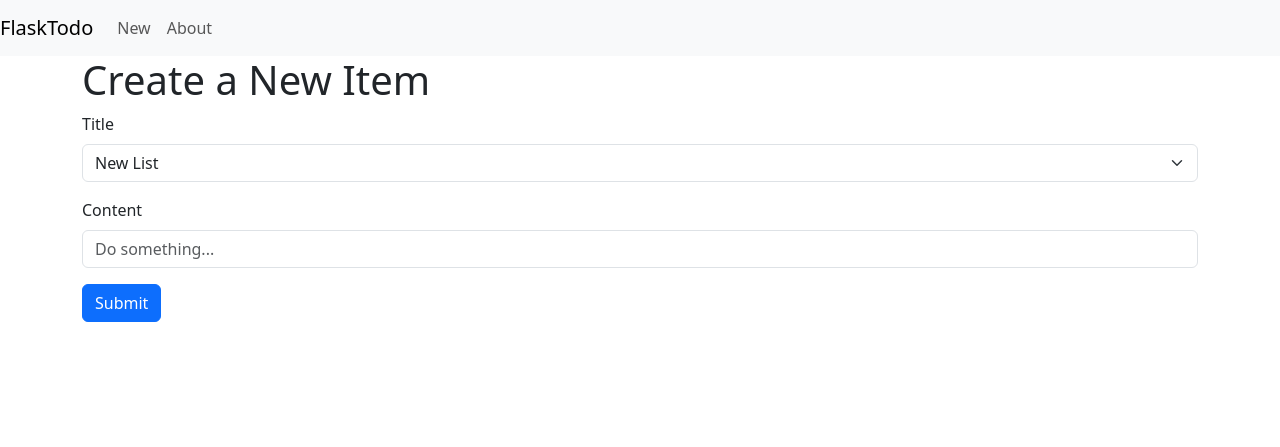
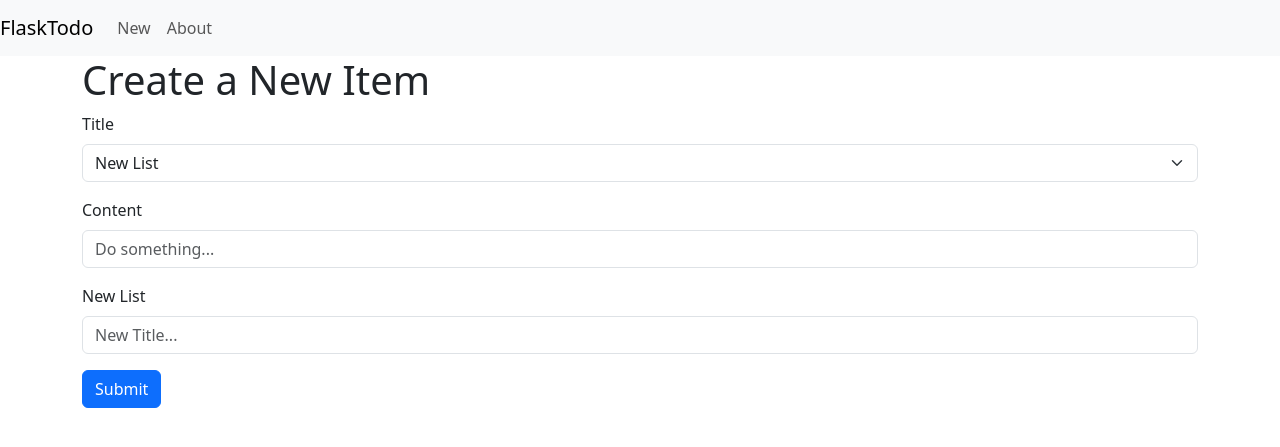
Before and after one commit to Jameschan215/flask_todo, a Flask app: page /create in a window 1280 px wide. Shown: the top 447 px of the page. Run offline with Flask 2, Linux system fonts and the light colour scheme; data comes from the database, SQL or seed files in the repository; both versions use the stored data as it was after the commit; some libraries are stand-ins or nearby versions.

Commit message:
add list category not finished

```diff
--- a/app.py
+++ b/app.py
@@ -42,7 +42,9 @@ def create():
     lists = conn.execute('SELECT title FROM lists;').fetchall()
     form = TodoForm()
     form.title.choices = [(i + 1, item['title']) for (i, item) in enumerate(lists)]
+    form.new_list_title.render_kw = {'placeholder': 'New Title...'}
     form.content.render_kw = {'placeholder': 'Do something...'}
+
 
     if form.validate_on_submit():
         content = form.content.data
@@ -50,6 +52,16 @@ def create():
         # 这里 form.title.data 获取的是choices列表中元组的第一项，即(0, 'Work')中的0,
         # 为了取出Work，要把choices转成字典，把data，也就是0，当作键值，才能实现。
         list_title = dict(form.title.choices).get(form.title.data)
+        new_list = form.new_list_title.data
+
+        if list_title == 'New List' and new_list:
+            li = conn.execute('SELECT * FROM lists WHERE title = ?', (new_list,))
+            if li:
+                flash('Same title!')
+                return redirect(url_for('create'))
+            conn.execute('INSERT INTO lists (title) VALUES (?)', (new_list,))
+            conn.commit()
+            list_title = new_list
 
         if not content:
             flash('Content is required!')
@@ -104,6 +116,8 @@ def edit(id):
 
     # Set SelectField's data with value of list's index plus 1
     form.title.data = todo['list_id']
+    form.new_list_title.render_kw = {'placeholder': 'New Title...'}
+
     # form.title.default = todo['list_id']
     # form.process()
     # If you use 'default', you have to use 'process()' to make it work, but process will break csrf.
@@ -140,4 +154,6 @@ def delete(id):
 class TodoForm(FlaskForm):
     title = SelectField('Title', coerce=int, validators=[DataRequired()])
     content = StringField('Content', validators=[DataRequired()])
+    new_list_title = StringField('New List', validators=[DataRequired()])
+
     submit = SubmitField('Submit')
--- a/init_db.py
+++ b/init_db.py
@@ -10,6 +10,7 @@ cur = connection.cursor()
 # Write fake data in
 
 # Write title in lists
+cur.execute('INSERT INTO lists (title) VALUES (?)', ('New List',))
 cur.execute('INSERT INTO lists (title) VALUES (?)', ('Work',))
 cur.execute('INSERT INTO lists (title) VALUES (?)', ('Home',))
 cur.execute('INSERT INTO lists (title) VALUES (?)', ('Study',))
--- a/templates/create.html
+++ b/templates/create.html
@@ -1,11 +1,18 @@
 {% extends 'base.html' %}
-{% from 'bootstrap5/form.html' import render_form %}
+{% from 'bootstrap5/form.html' import render_field %}
 
 
 {% block content %}
     <h1>{% block title %} Create a New Item {% endblock %}</h1>
 
-    {{ form.hidden_tag() }}
-    {{ render_form(form) }}
+    <form method="post">
+        {{ form.hidden_tag() }}
+
+        {{ render_field(form.title) }}
+        {{ render_field(form.content) }}
+        {{ render_field(form.new_list_title) }}
+        {{ render_field(form.submit) }}
+
+    </form>
 
 {% endblock %}
```
Also changed, not shown: database.db.
